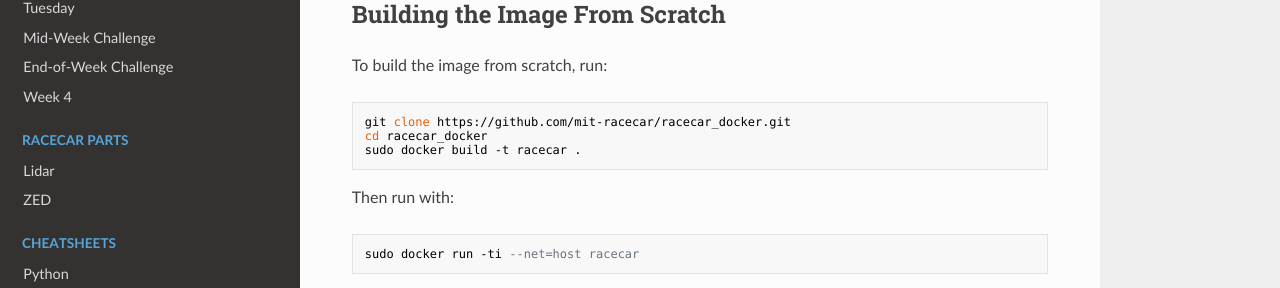
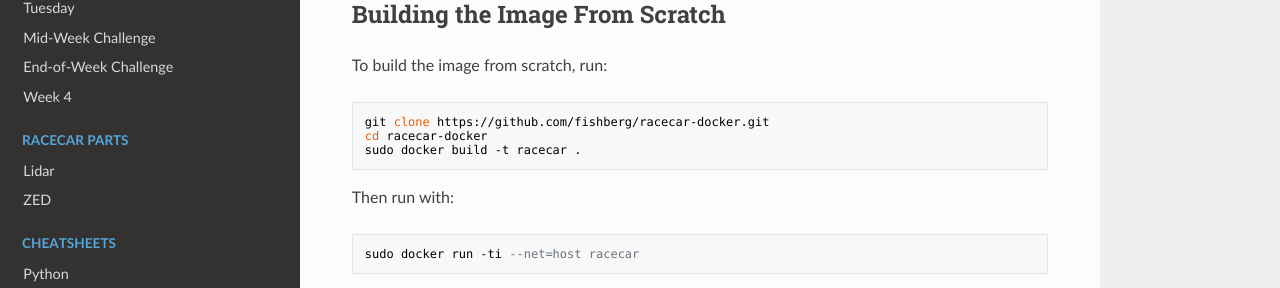
Before and after one commit to ChrisLindland/racecar-website, an MkDocs documentation site: the page built from docs/week1/01_monday/setup.md, in a window 1280 px wide and 900 px high, scrolled down 5231 px. Shown: the part 481-769 px from the top of the window. Built offline with MkDocs 1.6.1, drawn with Linux system fonts in a browser that asks for light colours; nearby versions of some CDN libraries; some of the changed lines change nothing that is shown.

Commit message:
updated clone repo in setup.md lab

```diff
--- a/docs/week1/01_monday/setup.md
+++ b/docs/week1/01_monday/setup.md
@@ -224,8 +224,8 @@ Most joysticks map to `/dev/input/js0` by default, so you can add that device wi
 
 To build the image from scratch, run:
 
-    git clone https://github.com/mit-racecar/racecar_docker.git
-    cd racecar_docker
+    git clone https://github.com/fishberg/racecar-docker.git
+    cd racecar-docker
     sudo docker build -t racecar .
 
 Then run with:
```
